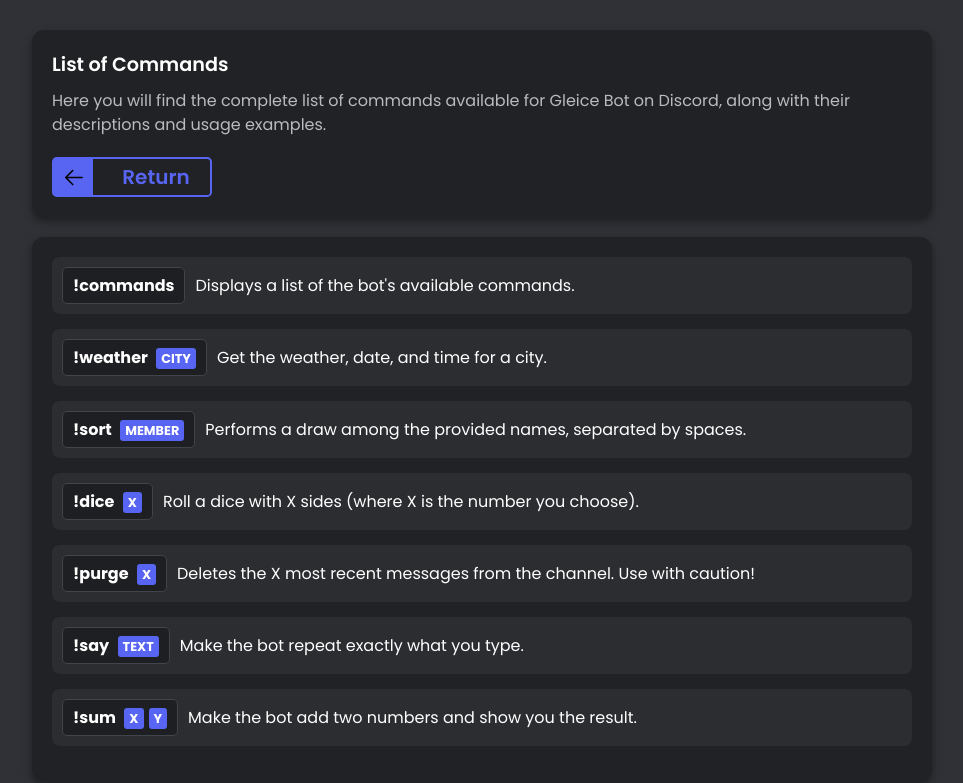
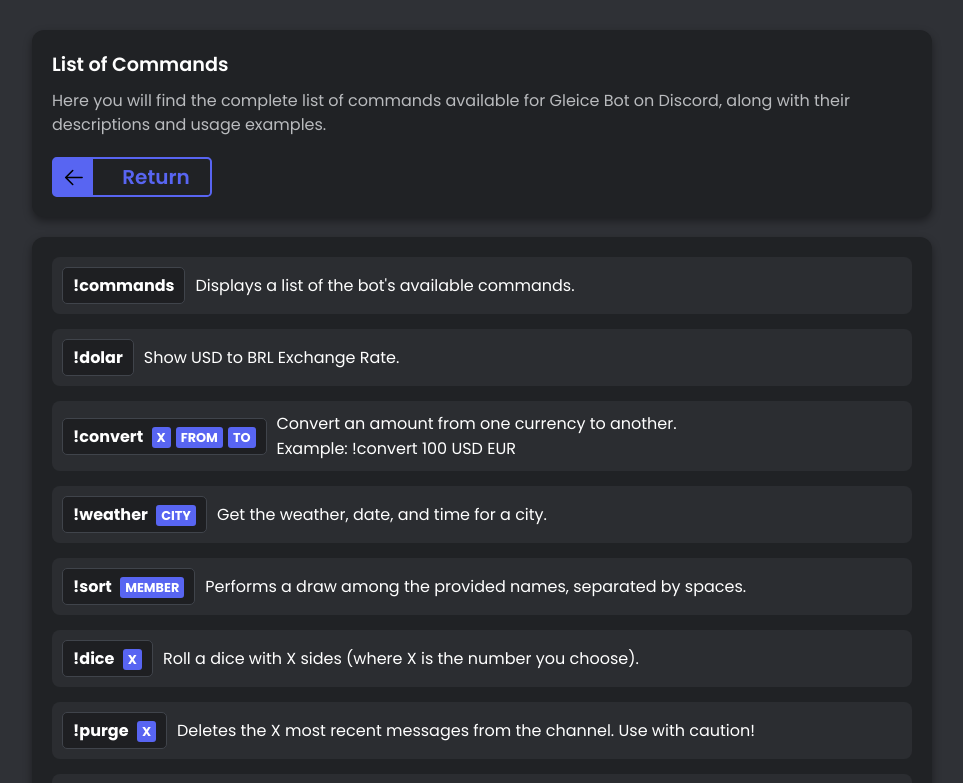
Before and after one commit to KaBarbi/gleice-web-page, a React (Vite) app: page /commands in a window 1280 px wide. Shown: the top 783 px of the page, without its empty margins (158-1121 px from the left). Built offline with nearby package versions, Linux system fonts and the light colour scheme.

Commit message:
[FEAT]: conver e dolar commands

```diff
--- a/src/components/Commands/index.jsx
+++ b/src/components/Commands/index.jsx
@@ -6,6 +6,17 @@ const Commands = () => {
             command: "!commands",
             description: "Displays a list of the bot's available commands.",
             args: [],
+        },
+        {
+            command: "!dolar",
+            description: "Show USD to BRL Exchange Rate.",
+            args: [],
+        },
+        {
+            command: "!convert",
+            description:
+                "Convert an amount from one currency to another.<br>Example: !convert 100 USD EUR",
+            args: ["X", "from", "to"],
         },
         {
             command: "!weather",
@@ -55,7 +66,7 @@ const Commands = () => {
                             </span>
                         ))}
                     </div>
-                    <span>{cmd.description}</span>
+                    <span dangerouslySetInnerHTML={{ __html: cmd.description }} />
                 </div>
             ))}
         </div>
```
